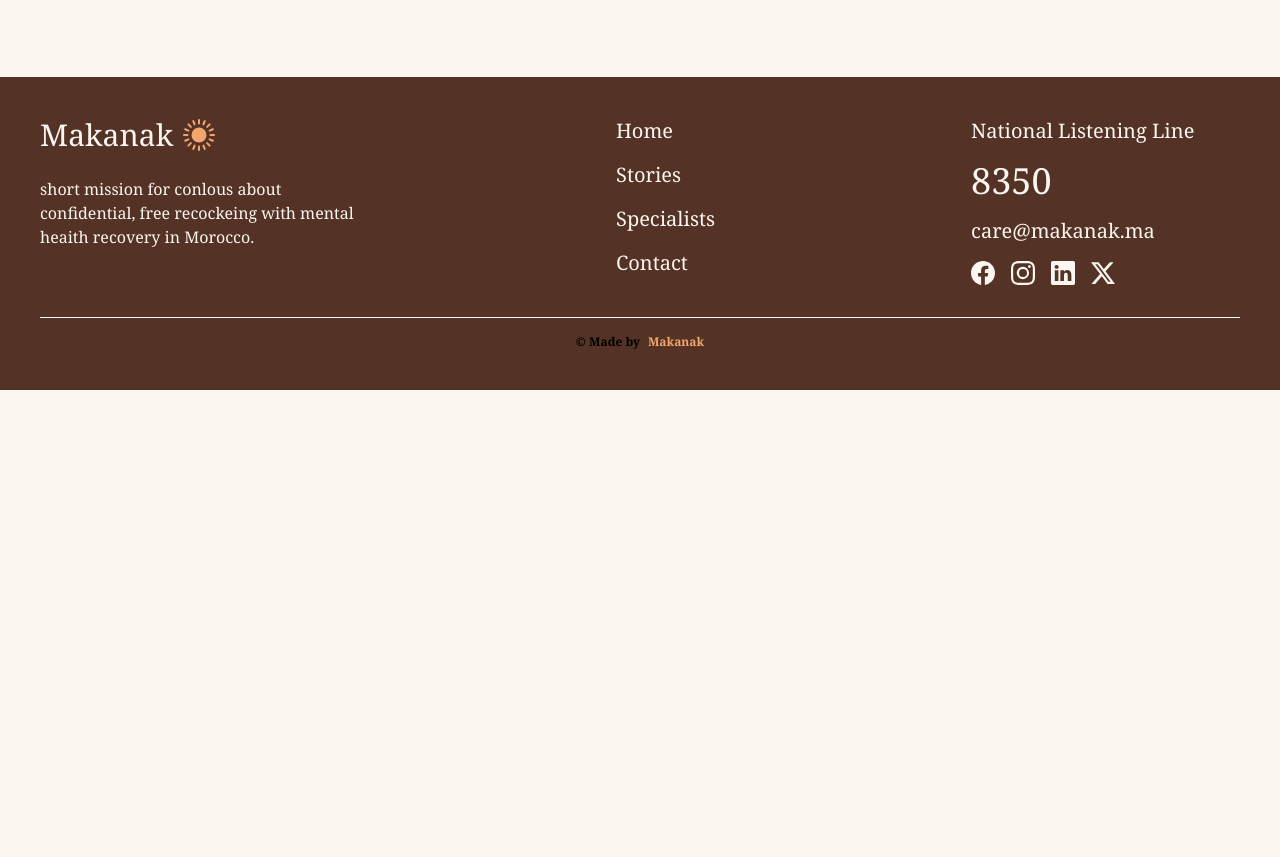
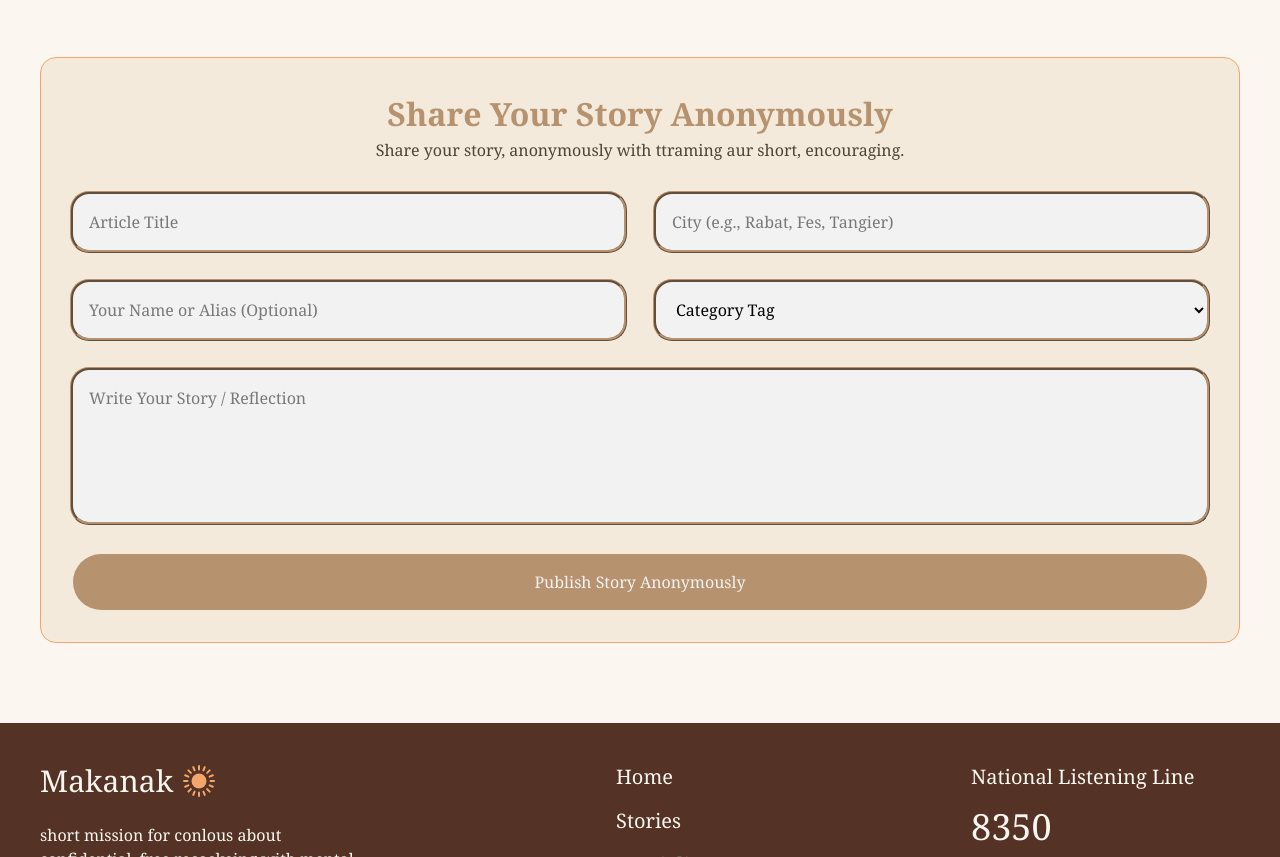
Before and after one commit to akram-el-moumen/Akram-El-Moumen-final-project-HTML-CSS, a website: page public/pages/stories.html in a window 1280 px wide. Shown: the part 1765-2622 px from the top of the page. Before the commit the page ends 2155 px from the top, so only its background shows below. Drawn offline with Linux system fonts and the light colour scheme.

Commit message:
add the last section

```diff
--- a/public/css/style.css
+++ b/public/css/style.css
@@ -67,3 +67,91 @@
         font-size: large;
     }
 }
+
+#sharing {
+    display: flex;
+    flex-direction: column;
+    gap: 2rem;
+    background: #f3eadb;
+    padding: 2rem;
+    border-radius: 1rem;
+    border: #f2a66b 1px solid;
+    height: fit-content;
+}
+
+#title2 {
+    display: flex;
+    flex-direction: column;
+    justify-content: center;
+    align-items: center;
+
+    h2 {
+        font-size: xx-large;
+        font-weight: 600;
+        color: #b6926e;
+    }
+
+    p {
+        color: #4f4338;
+        font-size: medium;
+    }
+}
+
+#input {
+    display: flex;
+    justify-content: space-around;
+    gap: 2rem;
+
+    input {
+        width: 90%;
+        background: #f2f2f2;
+        padding: 1rem;
+        border-radius: 1rem;
+        border: none;
+        outline: #b6926e 3px ridge;
+    }
+
+    :hover {
+        outline: #f2a66b 5px ridge;
+    }
+
+    #category {
+        width: 90%;
+        background: #f2f2f2;
+        padding: 1rem;
+        border-radius: 1rem;
+        border: none;
+        outline: #b6926e 3px ridge;
+    }
+
+    #category:hover {
+        outline: #f2a66b 5px ridge;
+    }
+
+}
+
+#message {
+    background: #f2f2f2;
+    border-radius: 1rem;
+    border: none;
+    outline: #b6926e 3px ridge;
+    padding: 1rem;
+}
+
+#message:hover {
+        outline: #f2a66b 5px ridge;
+    }
+
+#btn {
+    background: #b6926e;
+    width: 100%;
+    padding: 1rem 0;
+    color: #f2f2f2;
+    border-radius: 3rem;
+    margin: auto;
+    cursor: pointer;
+}
+
+#btn:hover {
+    background: #f2a66b;
+}
--- a/public/pages/stories.html
+++ b/public/pages/stories.html
@@ -134,6 +134,34 @@
                 </div>
             </div>
         </section>
+
+        <section id="sharing">
+                <div id="title2">
+                    <h2>Share Your Story Anonymously</h2>
+                    <p>Share your story, anonymously with ttraming aur short, encouraging.</p>
+                </div>
+                <div id="input">
+                    <input type="text" placeholder="Article Title">
+                    <input type="text" placeholder="City (e.g., Rabat, Fes, Tangier)">
+                </div>
+                <div id="input">
+                    <input type="text" placeholder="Your Name or Alias (Optional)">
+                    <select id="category">
+                        <option value="" hidden>Category Tag</option>
+                        <option value="">Boundaries &amp; Self-Worth</option>
+                        <option value="">Family &amp; Home</option>
+                        <option value="">Healing &amp; Grief</option>
+                        <option value="">Anxiety &amp; Burnout</option>
+                        <option value="">Relationships</option>
+                        <option value="">Identity &amp; Memory</option>
+                        <option value="">Safety &amp; Survival</option>
+                        <option value="">Other</option>
+                    </select>
+                </div>
+                <textarea id="message" cols="70" rows="5" placeholder="Write Your Story / Reflection" ></textarea>
+                <button id="btn">Publish Story Anonymously</button>
+
+        </section>
     </main>
 
     <footer class="flex flex-col gap-8 bg-[#543326] w-full h-fit p-10">
```
Also changed, not shown: public/css/output.css.
